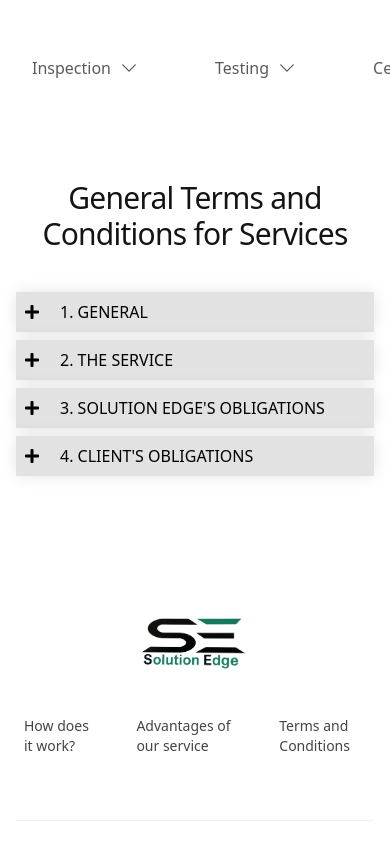
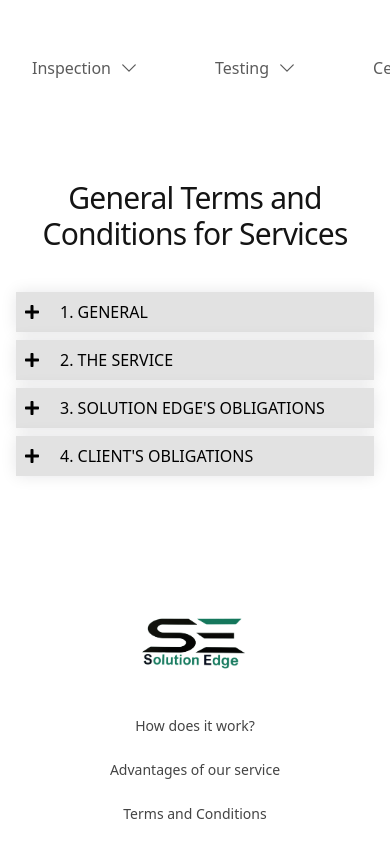
Before and after one commit to shubhamrawat090/solution-edge-website, a React (Vite) app: page /terms-and-conditions in a window 390 px wide. Shown: the top 844 px of the page. Built offline with nearby package versions, Linux system fonts and the light colour scheme.

Commit message:
Responsive styles added

```diff
--- a/src/components/Footer.tsx
+++ b/src/components/Footer.tsx
@@ -32,21 +32,21 @@ const Footer = () => {
             </Link>
           </div>
           <nav className="mt-10 text-sm" aria-label="quick links">
-            <div className="-my-1 flex justify-center gap-x-6">
+            <div className="-my-1 flex flex-col sm:flex-row justify-center gap-x-6 gap-y-4">
               <a
-                className="inline-block rounded-lg px-2 py-1 text-sm text-pure-greys-600 hover:bg-pure-greys-10 hover:text-pure-greys-900 cursor-pointer"
+                className="inline-block rounded-lg px-2 py-1 text-sm text-pure-greys-600 hover:bg-pure-greys-10 hover:text-pure-greys-900 cursor-pointer text-center"
                 onClick={() => handleNavigation("howDoesItWork")}
               >
                 How does it work?
               </a>
               <a
-                className="inline-block rounded-lg px-2 py-1 text-sm text-pure-greys-600 hover:bg-pure-greys-10 hover:text-pure-greys-900 cursor-pointer"
+                className="inline-block rounded-lg px-2 py-1 text-sm text-pure-greys-600 hover:bg-pure-greys-10 hover:text-pure-greys-900 cursor-pointer text-center"
                 onClick={() => handleNavigation("advantages")}
               >
                 Advantages of our service
               </a>
               <Link
-                className="inline-block rounded-lg px-2 py-1 text-sm text-pure-greys-600 hover:bg-pure-greys-10 hover:text-pure-greys-900 cursor-pointer"
+                className="inline-block rounded-lg px-2 py-1 text-sm text-pure-greys-600 hover:bg-pure-greys-10 hover:text-pure-greys-900 cursor-pointer text-center"
                 to={"/terms-and-conditions"}
               >
                 Terms and Conditions
--- a/src/components/HeroSection.tsx
+++ b/src/components/HeroSection.tsx
@@ -1,6 +1,6 @@
 const HeroSection = () => {
   return (
-    <main>
+    <main className="min-h-[85vh]">
       <div className="mx-auto max-w-7xl px-4 sm:px-6 lg:px-8 pb-80 pt-20 text-center lg:pt-32">
         <h1 className="mx-auto max-w-4xl font-display text-5xl font-medium tracking-tight text-pure-greys-900 sm:text-7xl">
           <span className="relative whitespace-nowrap text-caribbeangreen-400">
--- a/src/components/HowDoesItWork.tsx
+++ b/src/components/HowDoesItWork.tsx
@@ -6,7 +6,7 @@ const HowDoesItWork = () => {
     <section
       id="howDoesItWork"
       aria-label="Working process explanation"
-      className="relative overflow-hidden bg-caribbeangreen-400 pb-28 pt-20 sm:py-32"
+      className="relative overflow-hidden bg-caribbeangreen-400 pb-28 pt-20 sm:py-32 min-h-screen"
     >
       <div className="max-w-2xl mx-auto text-center xl:max-w-[80%]">
         <h2 className="font-medium text-3xl tracking-tight text-white sm:text-4xl md:text-5xl">
```
